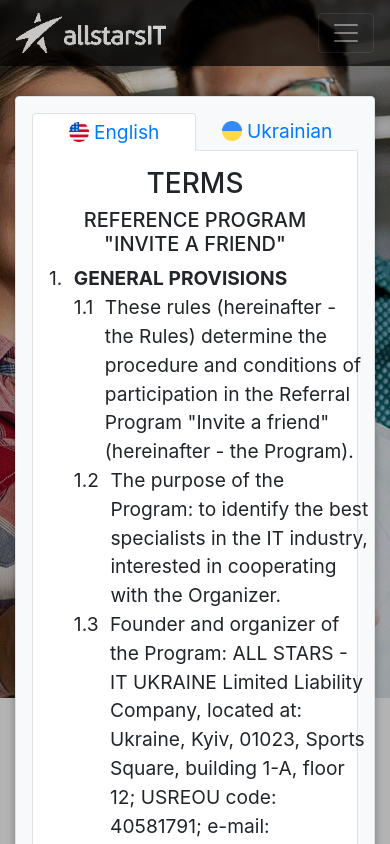
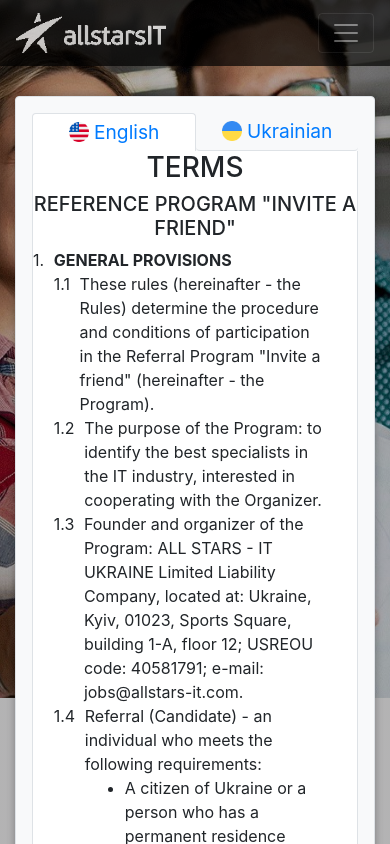
Before and after one commit to MarieBerezhna/allstars-friends-front, a Vue app: page /terms in a window 390 px wide. Shown: the top 844 px of the page. Built offline with nearby package versions, Linux system fonts and the light colour scheme.

Commit message:
terms padding mobile

```diff
--- a/src/components/Terms.vue
+++ b/src/components/Terms.vue
@@ -19,7 +19,7 @@
                     </a>
                 </div>
             </nav>
-            <div class="content p-3 border-right border-left border-bottom rounded-bottom bg-white">
+            <div class="content p-md-3 border-right border-left border-bottom rounded-bottom bg-white">
                 <div class="tab" id="en">
                     <h1 class="text-center h3">
                         TERMS
@@ -714,4 +714,13 @@
     ol>li>ol>li:before {
         content: counters(item, ".") " ";
     }
+    li {
+        padding-right: 5%;
+        font-size: 1rem !important;
+    }
+      @media (min-width: 992px) {
+              li {
+        padding-right: unset;
+    }
+      }
 </style>
```
